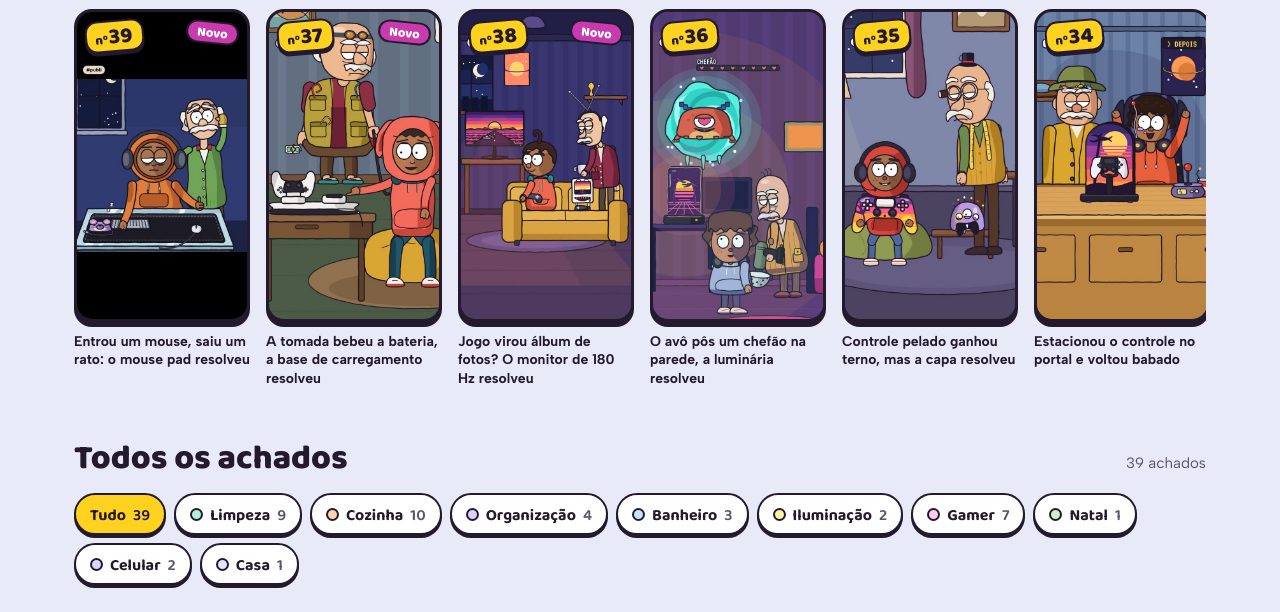
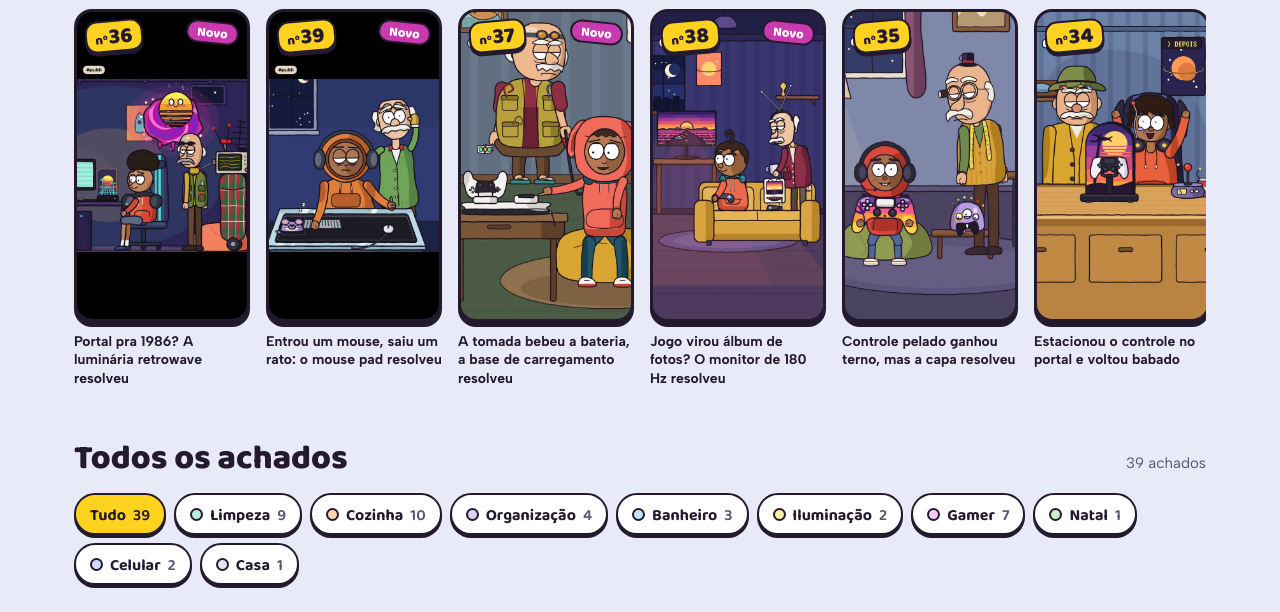
Before and after one commit to zenith-shop/zenith-shop.github.io, a plain HTML site: page index.html in a window 1280 px wide. Shown: the part 603-1215 px from the top of the page. Drawn offline with Linux system fonts and the light colour scheme.

Commit message:
Vitrine atualizada (39 produtos)

```diff
--- a/index.html
+++ b/index.html
@@ -370,6 +370,10 @@ footer p { margin: 0 0 4px; max-width: 70ch; }
   <section class="cenas" id="cenas" aria-labelledby="t-cenas">
   <div class="secao-topo"><h2 id="t-cenas">Saiu nos vídeos</h2><p>Toque na cena para ver o produto.</p></div>
   <ol class="trilho">
+    <li><a class="cena" href="#n36" data-n="36">
+      <span class="cena-quadro"><img src="capas/v89.jpg" alt="" width="540" height="960"><span class="etiqueta"><span class="so-leitor">Produto número 36</span><span aria-hidden="true"><small>nº</small>36</span></span><span class="novo">Novo</span></span>
+      <span class="cena-titulo">Portal pra 1986? A luminária retrowave resolveu</span>
+    </a></li>
     <li><a class="cena" href="#n39" data-n="39">
       <span class="cena-quadro"><img src="capas/v87.jpg" alt="" width="540" height="960"><span class="etiqueta"><span class="so-leitor">Produto número 39</span><span aria-hidden="true"><small>nº</small>39</span></span><span class="novo">Novo</span></span>
       <span class="cena-titulo">Entrou um mouse, saiu um rato: o mouse pad resolveu</span>
@@ -379,12 +383,8 @@ footer p { margin: 0 0 4px; max-width: 70ch; }
       <span class="cena-titulo">A tomada bebeu a bateria, a base de carregamento resolveu</span>
     </a></li>
     <li><a class="cena" href="#n38" data-n="38">
-      <span class="cena-quadro"><img src="capas/v83.jpg" alt="" width="540" height="960"><span class="etiqueta"><span class="so-leitor">Produto número 38</span><span aria-hidden="true"><small>nº</small>38</span></span><span class="novo">Novo</span></span>
+      <span class="cena-quadro"><img src="capas/v83.jpg" alt="" width="540" height="960" loading="lazy"><span class="etiqueta"><span class="so-leitor">Produto número 38</span><span aria-hidden="true"><small>nº</small>38</span></span><span class="novo">Novo</span></span>
       <span class="cena-titulo">Jogo virou álbum de fotos? O monitor de 180 Hz resolveu</span>
-    </a></li>
-    <li><a class="cena" href="#n36" data-n="36">
-      <span class="cena-quadro"><img src="capas/v79.jpg" alt="" width="540" height="960" loading="lazy"><span class="etiqueta"><span class="so-leitor">Produto número 36</span><span aria-hidden="true"><small>nº</small>36</span></span></span>
-      <span class="cena-titulo">O avô pôs um chefão na parede, a luminária resolveu</span>
     </a></li>
     <li><a class="cena" href="#n35" data-n="35">
       <span class="cena-quadro"><img src="capas/v78.jpg" alt="" width="540" height="960" loading="lazy"><span class="etiqueta"><span class="so-leitor">Produto número 35</span><span aria-hidden="true"><small>nº</small>35</span></span></span>
@@ -746,7 +746,7 @@ footer p { margin: 0 0 4px; max-width: 70ch; }
   <a class="comprar" href="https://meli.la/16ke9sf" data-id="capa-para-controle-ps5-personalizada-sil" rel="nofollow sponsored noopener">Ver no Mercado Livre</a>
 </li>
 <li class="item" id="n36" data-cat="gamer" data-busca="luminaria gta vi/6 led decorativa retrowave gamer">
-  <a class="foto filme" href="https://meli.la/19RnDhs" data-id="luminaria-gta-vi-6-led-decorativa-retrow" rel="nofollow sponsored noopener" tabindex="-1"><img src="capas/v79.jpg" alt="Cena do vídeo: O avô pôs um chefão na parede, a luminária resolveu" width="540" height="960" loading="lazy"><span class="selo-video"><svg viewBox="0 0 10 10" aria-hidden="true" focusable="false"><path d="M2.5 1.2 L8.8 5 L2.5 8.8 Z"/></svg>Saiu no vídeo</span><span class="etiqueta"><span class="so-leitor">Produto número 36</span><span aria-hidden="true"><small>nº</small>36</span></span></a>
+  <a class="foto filme" href="https://meli.la/19RnDhs" data-id="luminaria-gta-vi-6-led-decorativa-retrow" rel="nofollow sponsored noopener" tabindex="-1"><img src="capas/v89.jpg" alt="Cena do vídeo: Portal pra 1986? A luminária retrowave resolveu" width="540" height="960" loading="lazy"><span class="selo-video"><svg viewBox="0 0 10 10" aria-hidden="true" focusable="false"><path d="M2.5 1.2 L8.8 5 L2.5 8.8 Z"/></svg>Saiu no vídeo</span><span class="etiqueta"><span class="so-leitor">Produto número 36</span><span aria-hidden="true"><small>nº</small>36</span></span></a>
   <div class="info">
     <p class="onde"><span class="loja">Mercado Livre</span></p>
     <h2>Luminária Gta Vi/6 Led Decorativa Retrowave</h2>
```
Also changed, not shown: capas/v79.jpg (deleted), capas/v89.jpg (added).
